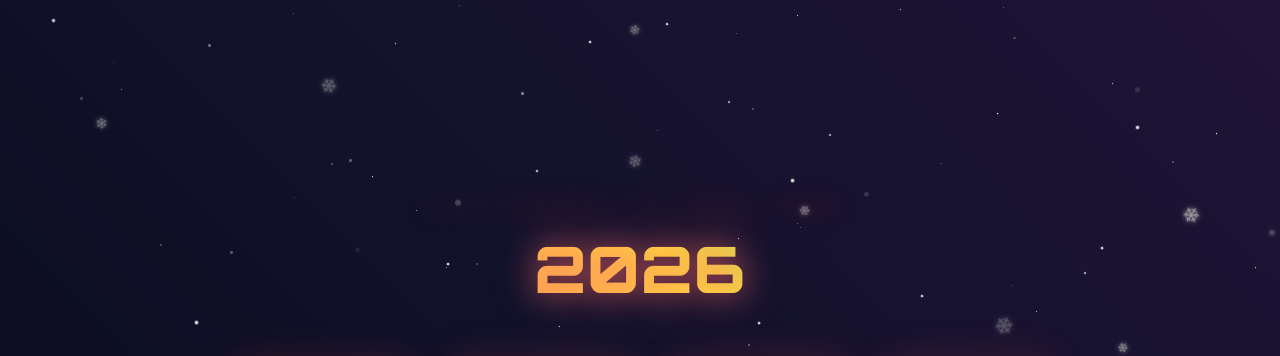
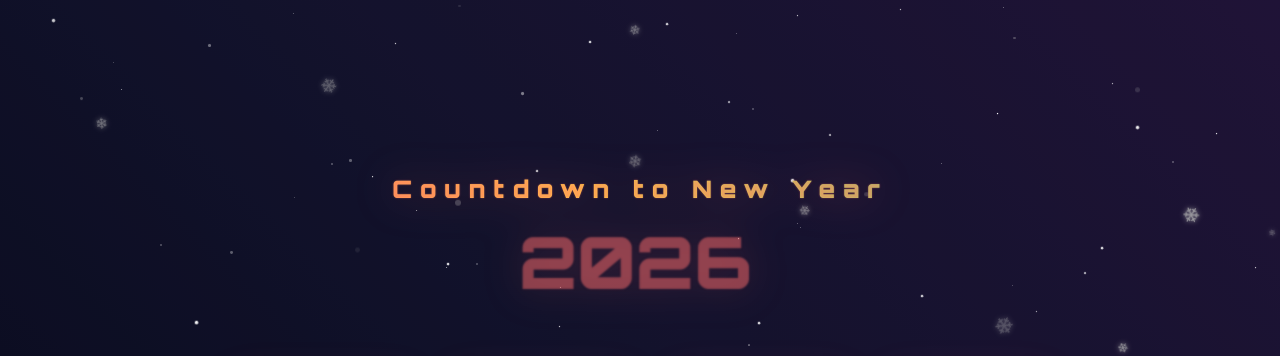
Before and after one commit to HenryNguyen23-FPT/NewYearCountDown, a plain HTML site: page index.html in a window 1280 px wide. Shown: the top 356 px of the page. Drawn offline with Linux system fonts and the light colour scheme.

Commit message:
Update features

```diff
--- a/css/style.css
+++ b/css/style.css
@@ -28,7 +28,6 @@ body::before {
     width: 100%;
     height: 100%;
     background: rgba(0, 0, 0, 0.3);
-    /* Tăng số 0.3 lên 0.5-0.7 nếu muốn tối hơn */
     z-index: 1;
     pointer-events: none;
 }
@@ -60,11 +59,9 @@ body::before {
     }
 }
 
-
 body.static-bg {
     animation: none;
 }
-
 
 .particle {
     position: absolute;
@@ -150,7 +147,7 @@ body.static-bg {
 /* Title */
 h1 {
     font-family: 'Orbitron', sans-serif;
-    font-size: 4em;
+    font-size: 3em;
     font-weight: 900;
     background: linear-gradient(45deg, #ff6b6b, #ffd93d, #6bcf7f, #4d96ff, #b95eff);
     background-size: 300% 300%;
@@ -159,7 +156,7 @@ h1 {
     background-clip: text;
     animation: gradientText 5s ease infinite;
     margin-bottom: 20px;
-    text-shadow: 0 0 30px rgba(255, 107, 107, 0.5);
+    text-shadow: 0 0 2px rgba(255, 107, 107, 0.5);
     filter: drop-shadow(0 0 20px rgba(255, 107, 107, 0.3));
 }
 
@@ -177,11 +174,71 @@ h1 {
 
 h1 span {
     display: block;
-    font-size: 0.3em;
-    font-weight: 400;
+    font-size: 0.5em;
+    font-weight: 900;
     letter-spacing: 8px;
     margin-bottom: 10px;
-    opacity: 0.9;
+
+}
+
+/* Year Display with Flip Effect */
+#yearDisplay {
+    font-family: 'Orbitron', sans-serif;
+    font-size: 3em;
+    display: inline-flex;
+    gap: 8px;
+    font-weight: 900;
+}
+
+.year-digit {
+    display: inline-block;
+    position: relative;
+    width: 0.7em;
+    height: 1.3em;
+    perspective: 1000px;
+}
+
+.flip-container {
+    position: relative;
+    width: 100%;
+    height: 100%;
+    transform-style: preserve-3d;
+    transition: transform 0.8s cubic-bezier(0.4, 0.0, 0.2, 1);
+}
+
+.flip-container.flipping {
+    animation: flipAnimation 1.2s cubic-bezier(0.4, 0.0, 0.2, 1);
+}
+
+@keyframes flipAnimation {
+    0% {
+        transform: rotateX(0deg);
+    }
+
+    50% {
+        transform: rotateX(-90deg);
+    }
+
+    100% {
+        transform: rotateX(-180deg);
+    }
+}
+
+.flip-front,
+.flip-back {
+    position: absolute;
+    width: 100%;
+    height: 100%;
+    backface-visibility: hidden;
+    display: flex;
+    align-items: center;
+    justify-content: center;
+    color: #ffffff;
+    font-weight: 900;
+}
+
+.flip-back {
+    transform: rotateX(180deg);
 }
 
 /* Countdown Container */
@@ -247,7 +304,6 @@ h1 span {
     border-color: rgba(255, 107, 107, 0.5);
 }
 
-
 .time::before {
     content: '';
     position: absolute;
@@ -272,7 +328,6 @@ h1 span {
         transform: rotate(360deg);
     }
 }
-
 
 .time h2 {
     font-family: 'Orbitron', sans-serif;
@@ -307,7 +362,6 @@ h1 span {
     }
 }
 
-
 .time small {
     display: block;
     margin-top: 10px;
@@ -317,7 +371,6 @@ h1 span {
     letter-spacing: 3px;
     font-weight: 600;
 }
-
 
 @keyframes numberPulse {
     0% {
@@ -345,7 +398,6 @@ h1 span {
     border-radius: 50%;
     pointer-events: none;
 }
-
 
 .message {
     margin-top: 50px;
--- a/index.html
+++ b/index.html
@@ -4,7 +4,7 @@
 <head>
     <meta charset="UTF-8">
     <meta name="viewport" content="width=device-width, initial-scale=1.0">
-    <title>New Year Countdown 2026</title>
+    <title>New Year Countdown</title>
     <link rel="stylesheet" href="./css/style.css">
 </head>
 
@@ -16,7 +16,7 @@
     <div class="container">
         <h1>
             <span>Countdown to New Year</span>
-            2026
+            <span id="yearDisplay"></span>
         </h1>
 
         <div class="countdown">
--- a/js/countdown.js
+++ b/js/countdown.js
@@ -1,10 +1,65 @@
+let targetYear = new Date().getFullYear() + 1;
+let hasFlipped = false;
+
+function createYearDisplay(year) {
+    const yearStr = year.toString();
+    const yearDisplay = document.getElementById('yearDisplay');
+    yearDisplay.innerHTML = '';
+
+    for (let i = 0; i < yearStr.length; i++) {
+        const digitContainer = document.createElement('span');
+        digitContainer.className = 'year-digit';
+
+        const flipContainer = document.createElement('div');
+        flipContainer.className = 'flip-container';
+        flipContainer.dataset.index = i;
+
+        const flipFront = document.createElement('div');
+        flipFront.className = 'flip-front';
+        flipFront.textContent = yearStr[i];
+
+        const flipBack = document.createElement('div');
+        flipBack.className = 'flip-back';
+        flipBack.textContent = yearStr[i];
+
+        flipContainer.appendChild(flipFront);
+        flipContainer.appendChild(flipBack);
+        digitContainer.appendChild(flipContainer);
+        yearDisplay.appendChild(digitContainer);
+    }
+}
+
+function flipLastDigit() {
+    const flipContainers = document.querySelectorAll('.flip-container');
+    const lastDigit = flipContainers[flipContainers.length - 1];
+
+    if (lastDigit && !hasFlipped) {
+        hasFlipped = true;
+
+        const flipBack = lastDigit.querySelector('.flip-back');
+        flipBack.textContent = '6';
+
+        lastDigit.classList.add('flipping');
+
+        setTimeout(() => {
+            const flipFront = lastDigit.querySelector('.flip-front');
+            flipFront.textContent = '6';
+            lastDigit.classList.remove('flipping');
+            lastDigit.style.transform = 'rotateX(-180deg)';
+        }, 1200);
+    }
+}
+
 function updateCountdown() {
-    const newYear = new Date('January 1, 2026 00:00:00').getTime();
     const now = new Date().getTime();
+    const currentYear = new Date().getFullYear();
+    targetYear = currentYear + 1;
+
+    const newYear = new Date(`January 1, ${targetYear} 00:00:00`).getTime();
     const gap = newYear - now;
 
     if (gap < 0) {
-        document.querySelector('.message').innerHTML = '<div class="celebration-text">🎊 HAPPY NEW YEAR 2026! 🎊</div>';
+        document.querySelector('.message').innerHTML = `<div class="celebration-text">🎊 HAPPY NEW YEAR ${targetYear}! 🎊</div>`;
         startConfettiAnimation();
 
         document.getElementById('days').textContent = '00';
@@ -12,6 +67,11 @@ function updateCountdown() {
         document.getElementById('minutes').textContent = '00';
         document.getElementById('seconds').textContent = '00';
         return;
+    }
+
+    // Kích hoạt flip khi còn 5 giây
+    if (gap <= 5000 && !hasFlipped) {
+        flipLastDigit();
     }
 
     const second = 1000;
@@ -159,6 +219,7 @@ function initializeAllAnimations() {
 }
 
 function startCountdownTimer() {
+    createYearDisplay(targetYear);
     updateCountdown();
     setInterval(updateCountdown, 1000);
 }
```
